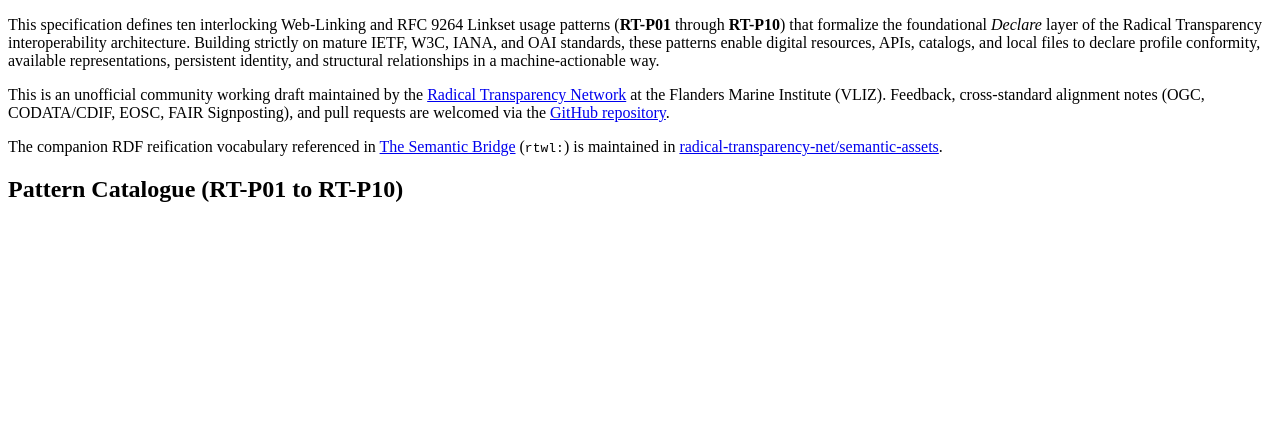
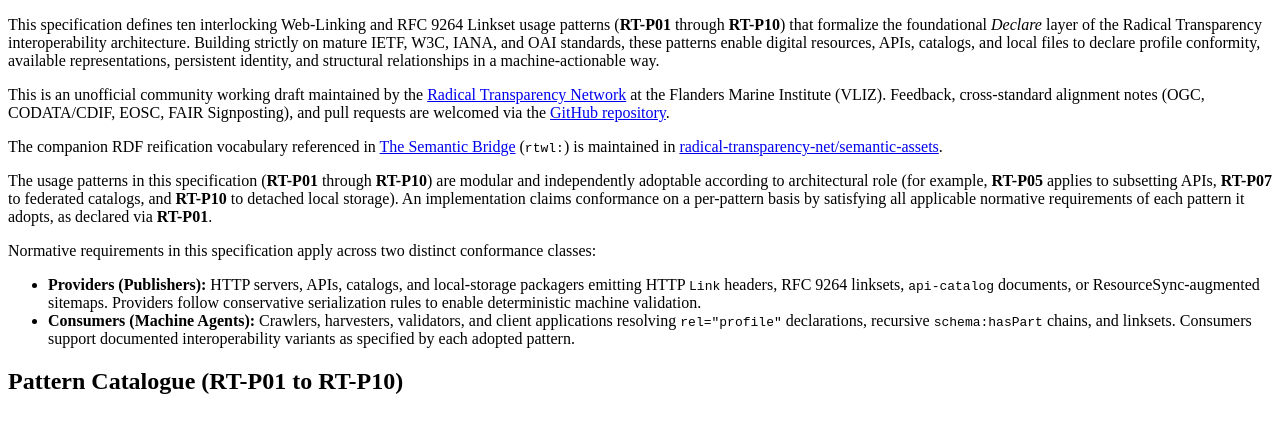
Before and after one commit to radical-transparency-net/spec-linkset-usage-patterns, a plain HTML site: page index.html in a window 1280 px wide. Drawn offline with Linux system fonts and the light colour scheme.

Commit message:
fix: get rid of the conformance warning by introducing some awareness on that point

```diff
--- a/index.html
+++ b/index.html
@@ -1,5 +1,6 @@
 <!DOCTYPE html>
 <html lang="en">
+
 <head>
   <meta charset="utf-8" />
   <meta name="viewport" content="width=device-width, initial-scale=1.0" />
@@ -12,15 +13,18 @@
       display: block;
       margin: 1.25rem auto;
     }
+
     pre {
       overflow-x: auto;
     }
+
     body.darkmode .head p.logos img,
     body.darkmode .head a.logo img,
     body.darkmode .head img[src$="rt-logo.svg"] {
       background: transparent;
       filter: invert(1);
     }
+
     @media print {
       section[id^="rt-p"] {
         break-before: page;
@@ -93,23 +97,60 @@
     };
   </script>
 </head>
+
 <body>
   <section id="abstract">
     <p>
-      This specification defines ten interlocking Web-Linking and RFC 9264 Linkset usage patterns (<strong>RT-P01</strong> through <strong>RT-P10</strong>) that formalize the foundational <em>Declare</em> layer of the Radical Transparency interoperability architecture. Building strictly on mature IETF, W3C, IANA, and OAI standards, these patterns enable digital resources, APIs, catalogs, and local files to declare profile conformity, available representations, persistent identity, and structural relationships in a machine-actionable way.
+      This specification defines ten interlocking Web-Linking and RFC 9264 Linkset usage patterns
+      (<strong>RT-P01</strong> through <strong>RT-P10</strong>) that formalize the foundational <em>Declare</em> layer
+      of the Radical Transparency interoperability architecture. Building strictly on mature IETF, W3C, IANA, and OAI
+      standards, these patterns enable digital resources, APIs, catalogs, and local files to declare profile conformity,
+      available representations, persistent identity, and structural relationships in a machine-actionable way.
     </p>
   </section>
 
   <section id="sotd">
     <p>
-      This is an unofficial community working draft maintained by the <a href="https://radical-transparency.net/">Radical Transparency Network</a> at the Flanders Marine Institute (VLIZ). Feedback, cross-standard alignment notes (OGC, CODATA/CDIF, EOSC, FAIR Signposting), and pull requests are welcomed via the <a href="https://github.com/radical-transparency-net/spec-linkset-usage-patterns">GitHub repository</a>.
+      This is an unofficial community working draft maintained by the <a
+        href="https://radical-transparency.net/">Radical Transparency Network</a> at the Flanders Marine Institute
+      (VLIZ). Feedback, cross-standard alignment notes (OGC, CODATA/CDIF, EOSC, FAIR Signposting), and pull requests are
+      welcomed via the <a href="https://github.com/radical-transparency-net/spec-linkset-usage-patterns">GitHub
+        repository</a>.
     </p>
     <p>
-      The companion RDF reification vocabulary referenced in <a href="#the-semantic-bridge-linksets-vs-rdf-triples">The Semantic Bridge</a> (<code>rtwl:</code>) is maintained in <a href="https://github.com/radical-transparency-net/semantic-assets">radical-transparency-net/semantic-assets</a>.
+      The companion RDF reification vocabulary referenced in <a href="#the-semantic-bridge-linksets-vs-rdf-triples">The
+        Semantic Bridge</a> (<code>rtwl:</code>) is maintained in <a
+        href="https://github.com/radical-transparency-net/semantic-assets">radical-transparency-net/semantic-assets</a>.
     </p>
   </section>
 
-  <section id="overview" data-include="rt-patterns-overview.md" data-include-format="markdown"></section>
+  <section id="overview" class="informative" data-include="rt-patterns-overview.md" data-include-format="markdown">
+  </section>
+
+  <section id="conformance">
+    <p>
+      The usage patterns in this specification (<strong>RT-P01</strong> through <strong>RT-P10</strong>) are modular and
+      independently adoptable according to architectural role (for example, <strong>RT-P05</strong> applies to
+      subsetting APIs, <strong>RT-P07</strong> to federated catalogs, and <strong>RT-P10</strong> to detached local
+      storage). An implementation claims conformance on a per-pattern basis by satisfying all applicable normative
+      requirements of each pattern it adopts, as declared via <strong>RT-P01</strong>.
+    </p>
+    <p>
+      Normative requirements in this specification apply across two distinct conformance classes:
+    </p>
+    <ul>
+      <li>
+        <strong>Providers (Publishers):</strong> HTTP servers, APIs, catalogs, and local-storage packagers emitting HTTP
+        <code>Link</code> headers, RFC 9264 linksets, <code>api-catalog</code> documents, or ResourceSync-augmented
+        sitemaps. Providers follow conservative serialization rules to enable deterministic machine validation.
+      </li>
+      <li>
+        <strong>Consumers (Machine Agents):</strong> Crawlers, harvesters, validators, and client applications resolving
+        <code>rel="profile"</code> declarations, recursive <code>schema:hasPart</code> chains, and linksets. Consumers
+        support documented interoperability variants as specified by each adopted pattern.
+      </li>
+    </ul>
+  </section>
 
   <section id="patterns">
     <h2>Pattern Catalogue (RT-P01 to RT-P10)</h2>
@@ -126,4 +167,5 @@
     <section id="rt-p10" data-include="rt-p10-detached-local-storage.md" data-include-format="markdown"></section>
   </section>
 </body>
+
 </html>
```
